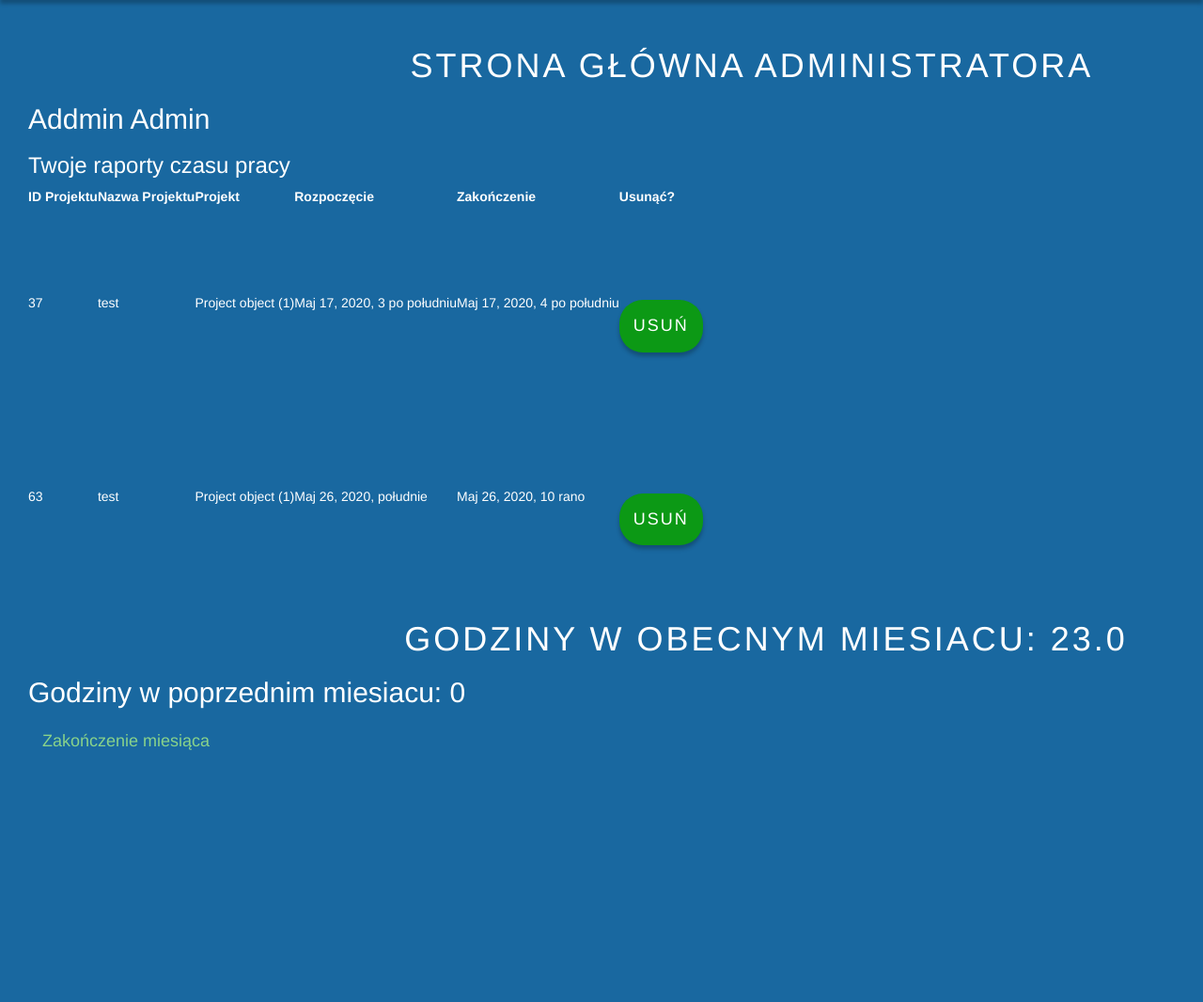
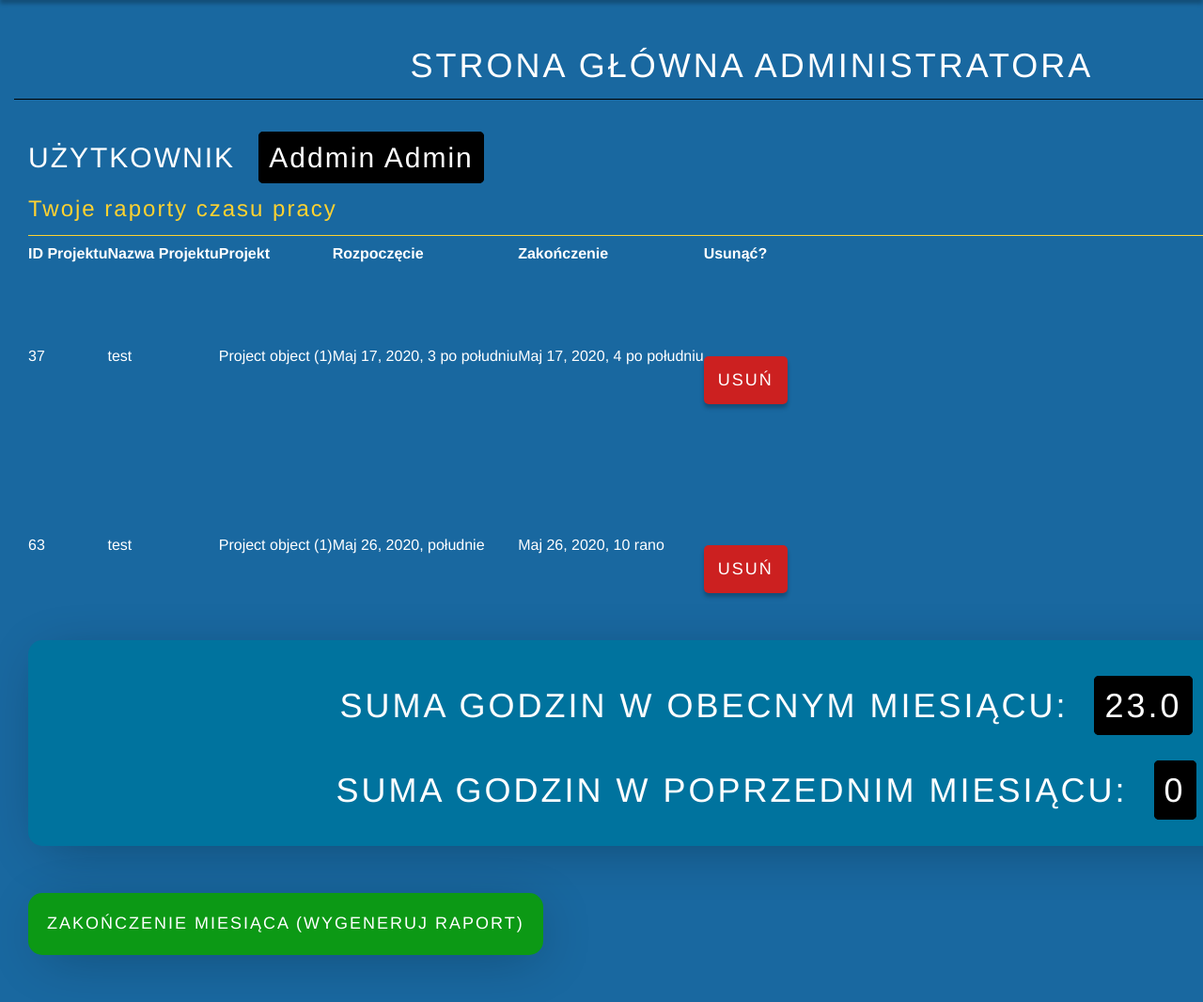
Before and after one commit to Mateusz1kar/BillTeamV02, a Django app: page /polls/Start/ in a window 1280 px wide; the page is wider, and only the part inside the window is pictured. Shown: the part 73-1139 px from the top of that part at 94% size. Run offline with Django 3.2, Linux system fonts and the light colour scheme; a user stored in the database is signed in; data comes from the database, SQL or seed files in the repository; both versions use the stored data as it was after the commit; some libraries are stand-ins or nearby versions.

Commit message:
some styling

```diff
--- a/templates/polls/StartAdmin.html
+++ b/templates/polls/StartAdmin.html
@@ -1,10 +1,30 @@
+<style>
+    a.raports:hover{
+        background: #0C9AB8 !important;
+    }
+    .headers{
+        padding: 20px 20px 40px 20px;
+        background: #00739e;
+        box-shadow: 6px 10px 58px -13px rgba(0,0,0,0.32);
+        border-radius: 15px;
+    }
+    input[type="submit"]{
+        background: #cc2020 !important;
+        border-radius: 5px !important;
+    }
+    input[type="submit"]:hover{
+        letter-spacing: 2px !important;
+        background: #e02c2c !important;
+    }
+
+</style>
 {% extends "polls/base.html" %}
 {#  load staticfiles %}#}
 {% block body_block %}
-<h1>Strona Główna Administratora</h1>
+<h1 style="border-bottom: 1px solid #000; padding-bottom: 15px; margin-bottom: 25px;">Strona Główna Administratora</h1>
 <div class="container">
-<h2>{{ person.user.first_name }} {{  person.user.last_name }}</h2>
-    <h3>Twoje raporty czasu pracy</h3>
+<h2 style="letter-spacing: 2px;">UŻYTKOWNIK <span style="border: 1px solid #000; padding: 10px; background: black; border-radius: 5px; margin-left: 15px;"> {{ person.user.first_name }} {{  person.user.last_name }}</span></h2>
+    <h3 style="color: #ffd230; letter-spacing: 2px; border-bottom: 1px solid #ffd230; padding-bottom: 15px; margin-top: 25px;">Twoje raporty czasu pracy</h3>
    <table>
   <tr>
       <th>ID Projektu</th>
@@ -35,8 +55,10 @@
 {% else %}
     <p>Brak raportów w tym miesiącu</p>
 {% endif %}
-       <h1>Godziny w obecnym miesiacu: {{sumHouersInMonth}}  </h1>
-    <h2>Godziny w poprzednim miesiacu: {{sumHouersInLastMonth}}  </h2>
-    <a class="navbar-brand" href="{% url 'polls:raportMont' %}">Zakończenie miesiąca</a>
+    <div class="headers" >
+    <h1>Suma godzin w obecnym miesiącu: <span style="border: 1px solid #000; padding: 10px; background: black; border-radius: 5px; margin-left: 15px; text-align: center;">{{sumHouersInMonth}} </span> </h1>
+    <h1 style="margin-top: 50px;">Suma godzin w poprzednim miesiącu: <span style="border: 1px solid #000; padding: 10px; background: black; border-radius: 5px; margin-left: 15px; text-align: center;"> {{sumHouersInLastMonth}} </span> </h1>
+   </div>
+        <div><a class="raports" style="margin-top: 50px; margin-bottom: 50px; display: inline-block; color: #0be53e; padding: 20px; background: #0c9915; color: #fff; border-radius: 15px; font-weight: 500; text-transform: uppercase; letter-spacing: 2px; font-size: 18px; box-shadow: 6px 10px 58px -13px rgba(0,0,0,0.32);" href="{% url 'polls:raportMont' %}">Zakończenie miesiąca (wygeneruj raport)</a></div>
 </div>
 {% endblock %}
--- a/templates/polls/base.html
+++ b/templates/polls/base.html
@@ -19,10 +19,12 @@
     }
     html{
         height: 100%;
+        overflow-x: hidden;
     }
     body{
         background: #1968A0;
         min-height: 100%;
+        overflow-x: hidden;
     }
     form, h1{
         text-align: center;
@@ -112,6 +114,7 @@
     }
     .navbar ul li:last-child a{
          color: #ccc !important;
+         transition: 0.3s ease;
      }
     .navbar ul li:last-child:hover a:after{
         content: ":(";
@@ -122,6 +125,12 @@
         height: 35px;
         position: absolute;
         transform: translate(-50px, 80px);
+    }
+    .navbar ul li:last-child:hover{
+        border-bottom: 1px solid red;
+    }
+    .navbar ul li:last-child:hover a{
+        color: red !important;
     }
     .container{
         margin: 0 auto;
```
Also changed, not shown: db.sqlite3.
